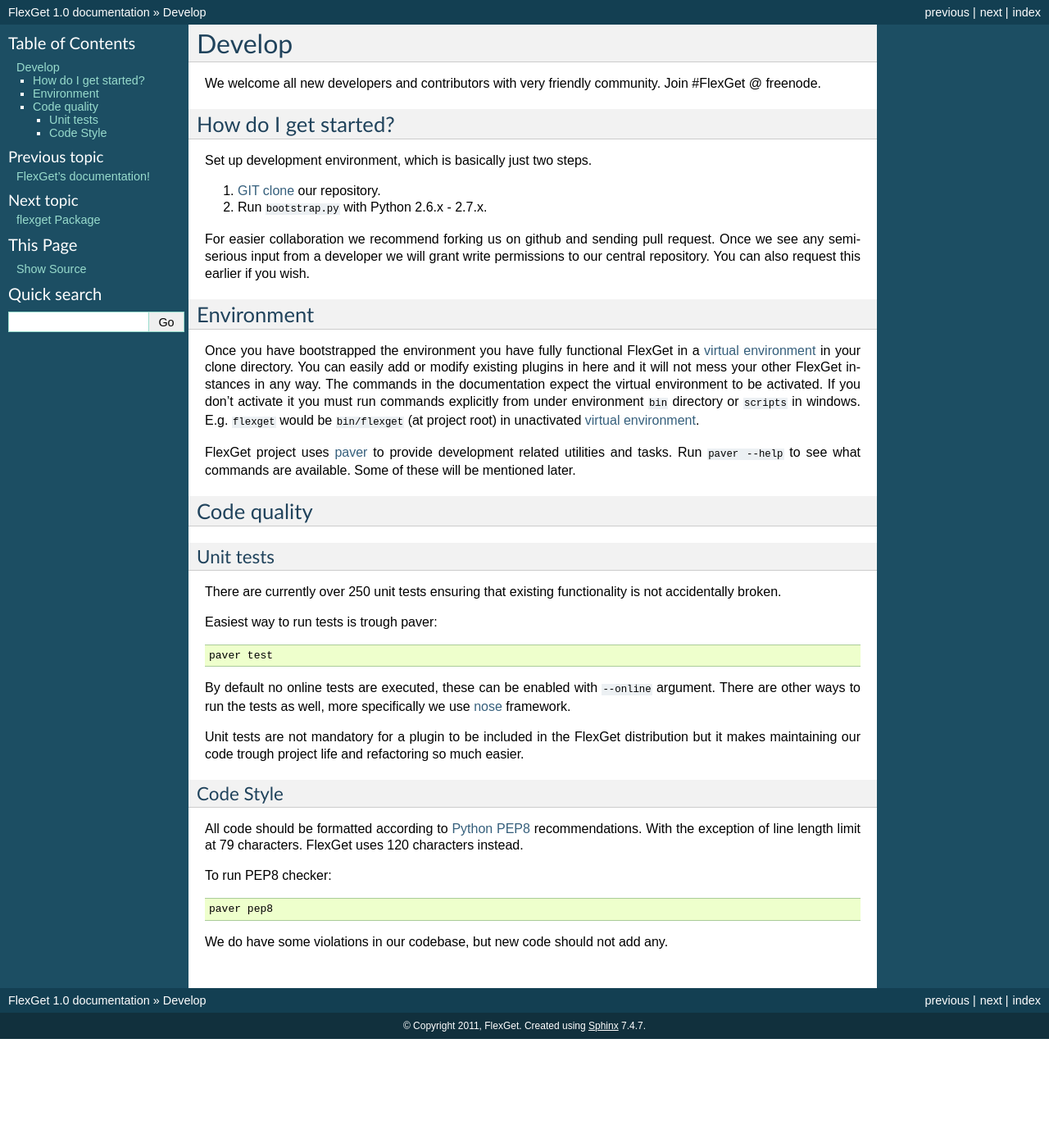
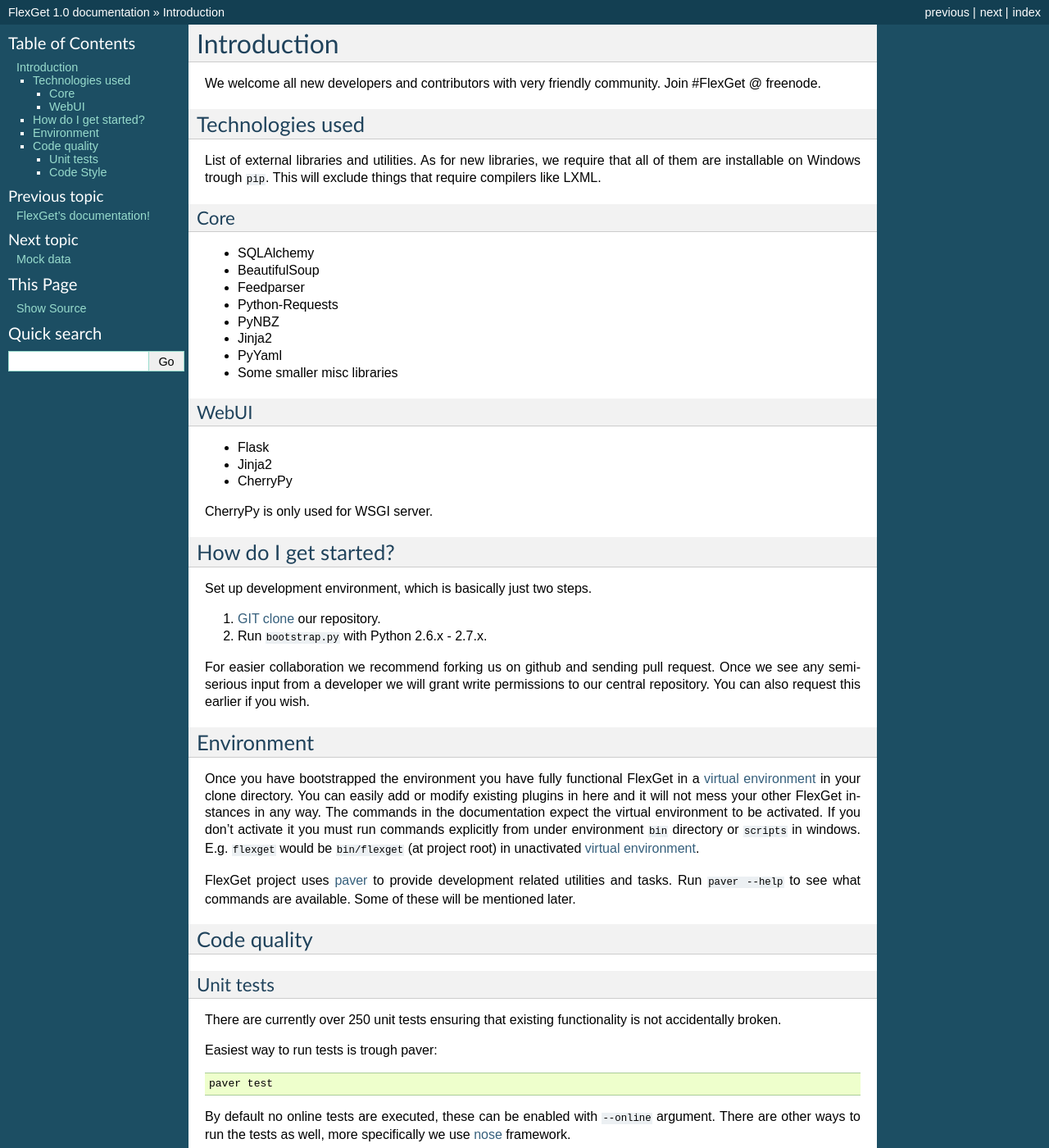
Before and after one commit to Flexget/Flexget, a Sphinx documentation site: the page built from docs/develop/index.rst, in a window 1280 px wide and 1400 px high. Shown: the whole window at 82% size. Built offline with Sphinx 7.4.7, drawn with Linux system fonts in a browser that asks for light colours; some of the changed text lies outside the part shown.

Commit message:
Developer documentation.

```diff
--- a/docs/develop/develop.rst
+++ b/docs/develop/index.rst
@@ -1,8 +1,35 @@
-Develop
-=======
+Introduction
+============
 
 We welcome all new developers and contributors with very friendly community.
 Join #FlexGet @ freenode.
+
+Technologies used
+-----------------
+
+List of external libraries and utilities. As for new libraries, we require that all of them are
+installable on Windows trough ``pip``. This will exclude things that require compilers like LXML.
+
+Core
+~~~~
+
+* SQLAlchemy
+* BeautifulSoup
+* Feedparser
+* Python-Requests
+* PyNBZ
+* Jinja2
+* PyYaml
+* Some smaller misc libraries
+
+WebUI
+~~~~~
+
+* Flask
+* Jinja2
+* CherryPy
+
+CherryPy is only used for WSGI server.
 
 How do I get started?
 ---------------------
@@ -54,9 +81,35 @@
 argument. There are other ways to run the tests as well, more specifically
 we use `nose`_ framework.
 
+Run single test file via nose::
+
+  nosetests test_file
+
+Run single test suite (class)::
+
+  nosetests test_file:class
+
+Run single test case from suite::
+
+  nosetests test_file:class.case
+
+Live example::
+
+  nosetests test_seriesparser:TestSeriesParser.test_basic
+
+.. NOTE::
+
+   Don't use .py extension or include path with these. Configuration file ``setup.cfg`` defines
+   needed parameters for Nose.
+
+Project has `Jenkins CI server`_ which polls master branch and makes runs tests
+and makes new build if they pass.
+
 Unit tests are not mandatory for a plugin to be included in the FlexGet
 distribution but it makes maintaining our code trough project life and
 refactoring so much easier.
+
+.. _Jenkins CI server: http://ci.flexget.com
 
 Code Style
 ~~~~~~~~~~
--- a/docs/index.rst
+++ b/docs/index.rst
@@ -22,7 +22,9 @@
 .. toctree::
    :maxdepth: 2
 
-   develop/develop
+   develop/index
+   develop/mock
+   develop/tdd
 
 
 Core documentation
--- a/docs/plugins/flexget.plugins.metainfo.rst
+++ b/docs/plugins/flexget.plugins.metainfo.rst
@@ -17,10 +17,10 @@
     :undoc-members:
     :show-inheritance:
 
-:mod:`feed` Module
+:mod:`task` Module
 ------------------
 
-.. automodule:: flexget.plugins.metainfo.feed
+.. automodule:: flexget.plugins.metainfo.task
     :members:
     :undoc-members:
     :show-inheritance:
```
Also changed, not shown: docs/develop/mock.rst (added, +73 -0 lines), docs/develop/tdd.rst (added, +114 -0 lines), docs/plugins/flexget.plugins.operate.rst (+4 -4 lines).
